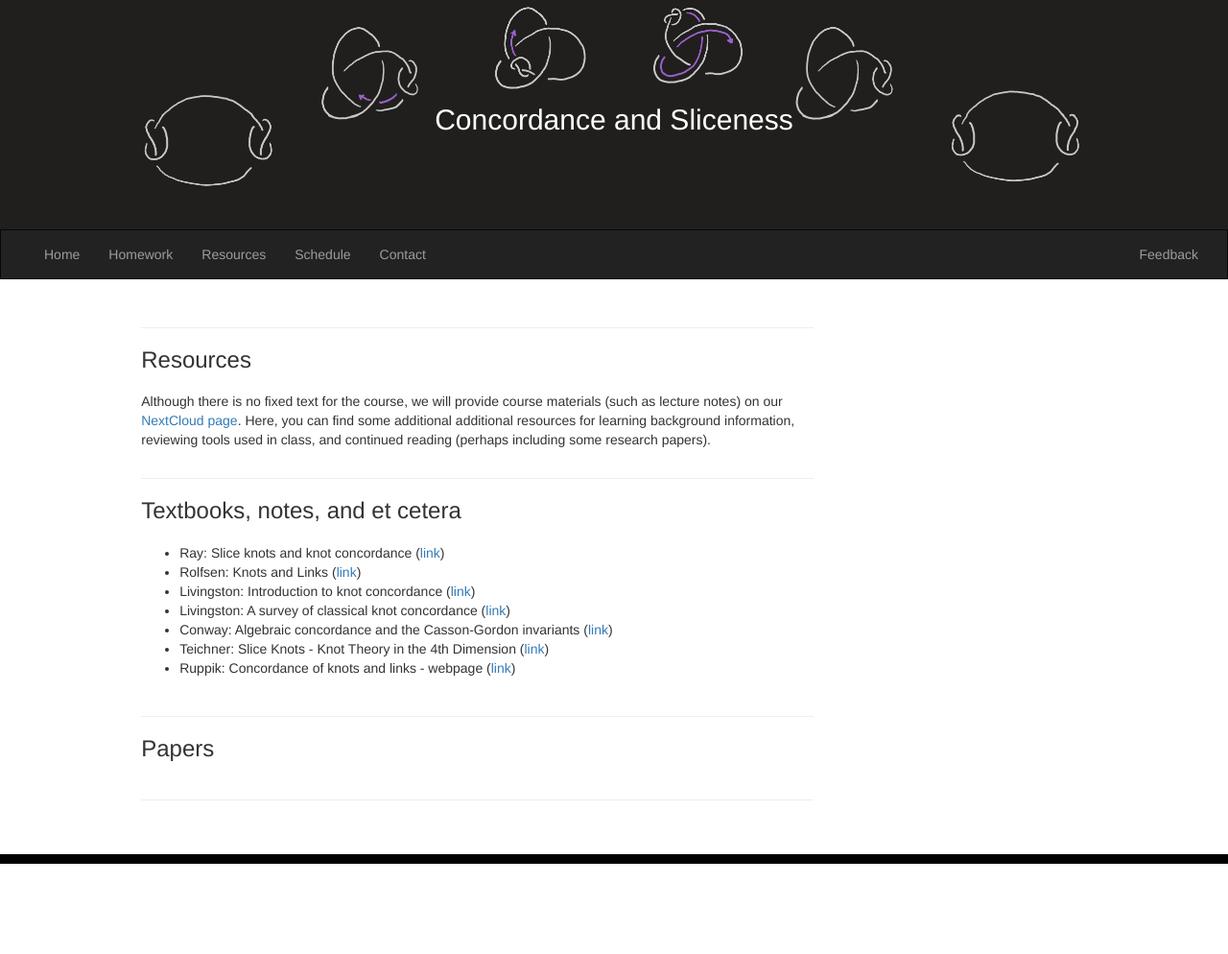
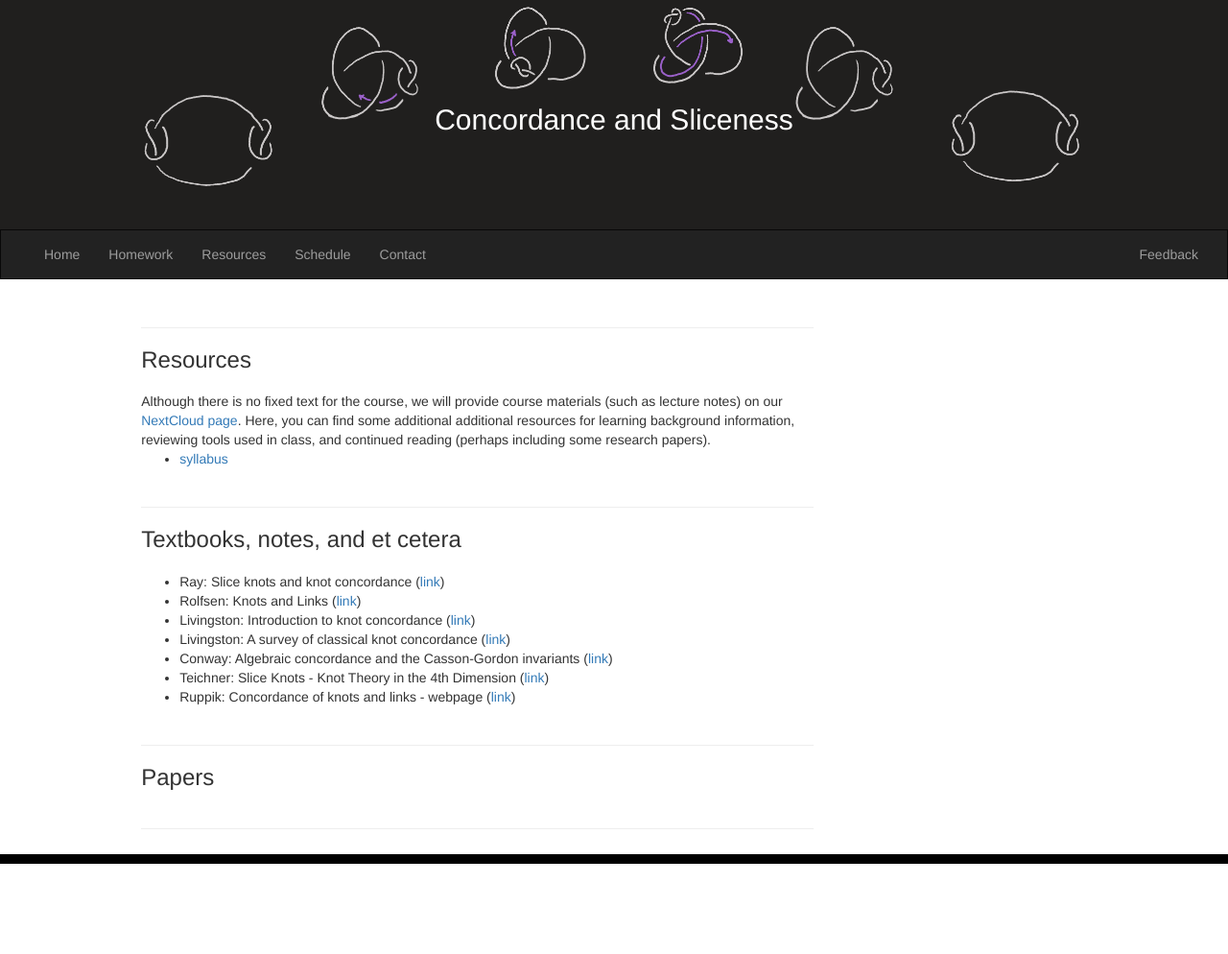
Before and after one commit to imsundberg/concordance, a Jekyll site: the page built from resources/index.html, in a window 1280 px wide. Shown: the whole page at 96% size. Built offline with Jekyll 4.4.1, drawn with Linux system fonts in a browser that asks for light colours; before the commit the page ends 964 px from its top, so only the background shows below that.

Commit message:
Update index.html

```diff
--- a/resources/index.html
+++ b/resources/index.html
@@ -19,6 +19,9 @@ title: Resources
 			<div class="col-sm-2"></div>
 			<div class="col-sm-10" id="space">
 				Although there is no fixed text for the course, we will provide course materials (such as lecture notes) on our <a href="https://nextcloud.mpim-bonn.mpg.de/s/d7jwzTGgP4iYNMM">NextCloud page</a>. Here, you can find some additional additional resources for learning background information, reviewing tools used in class, and continued reading (perhaps including some research papers).
+				<ul>
+					<li><a href="https://imsundberg.github.io/concordance/files/Syllabus.pdf">syllabus</a></li>
+				</ul>
 			</div>
 		</div>
 
```
